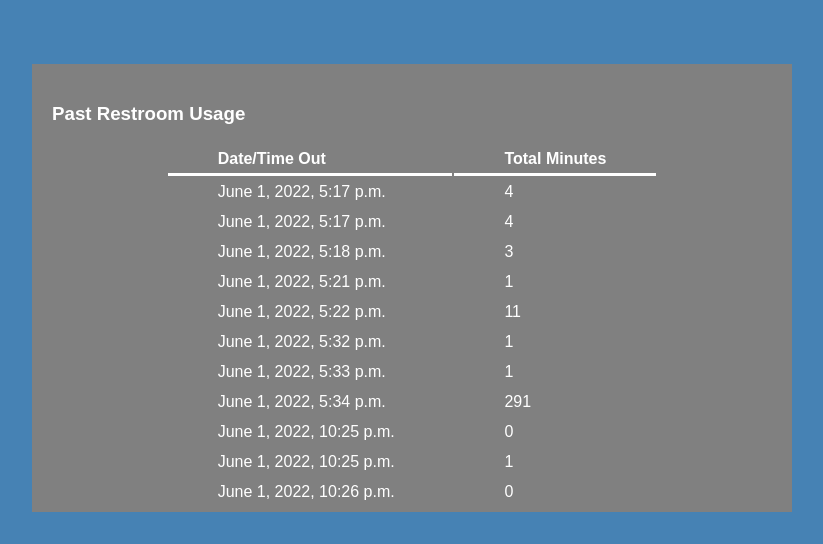
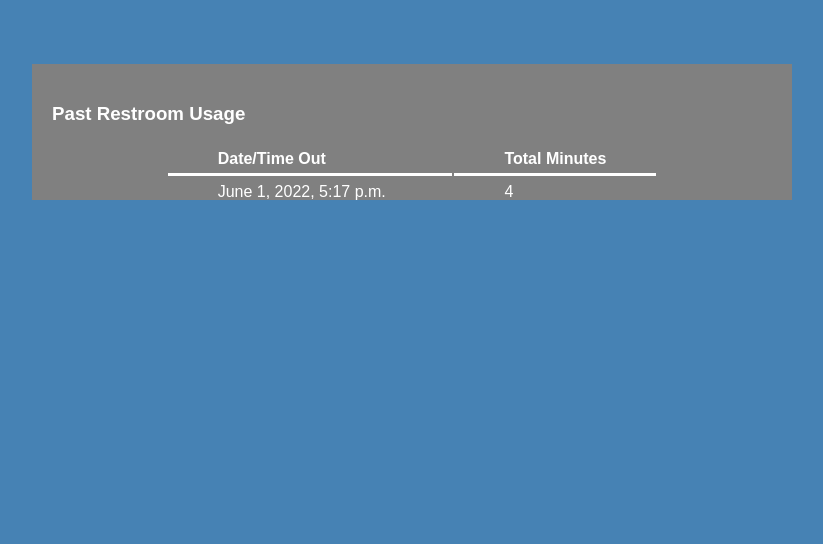
Before and after one commit to mrmaresh/classroom, a Django app: template attendance/templates/select.html in a window 1280 px wide. Shown: the part 256-800 px from the top of the page, without its empty margins (236-1059 px from the left). Run offline with Django 3.2, Linux system fonts and the light colour scheme; data comes from the database, SQL or seed files in the repository; the template is opened without the code that fills it: values that come from a table or form of the project are taken from there, most other values are stand-ins (such as "Sample title", 1, 10 or a date in 2020); some web fonts are replaced.

Commit message:
Tue, Jun 21, 2022, 7:36 PM +00:00

```diff
--- a/attendance/static/select/style.css
+++ b/attendance/static/select/style.css
@@ -73,7 +73,7 @@ body {
     grid-column-start: 2;
     grid-column-end: 5;
     grid-row-start: 3;
-    grid-row-end: 6;
+    grid-row-end: 4;
     padding: 20px;
     z-index: -1;
     text-align: left;
```
